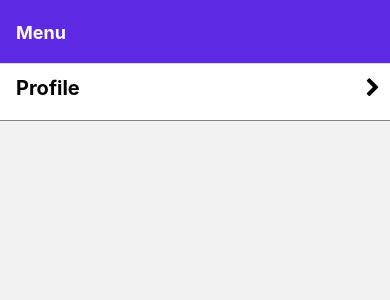
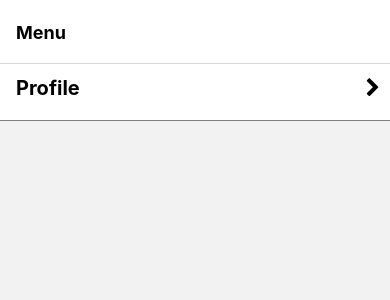
Before and after one commit to Maxtechnar/React_native, a React Native app: screen / in a window 390 px wide. Shown: the top 300 px of the page. Built offline with nearby package versions, Linux system fonts and the light colour scheme.

Commit message:
i created control for colors in status bar

```diff
--- a/nav/Nav.screen.js
+++ b/nav/Nav.screen.js
@@ -8,13 +8,15 @@ import { MENU, PROFILE } from '../config/constants';
 const Stack = createNativeStackNavigator();
 const Nav = () => {
     return (
-        <NavigationContainer>
+        <NavigationContainer onStateChange={() => {
+
+        }}>
             <Stack.Navigator initialRouteName={MENU}>
                 <Stack.Screen options={{
                     headerStyle: {
-                        backgroundColor: colors.purple,
+                        backgroundColor: colors.white,
                     },
-                    headerTintColor: colors.white,
+                    headerTintColor: colors.black,
                     headerTitleStyle: {
                         fontWeight: 'bold',
                     }
--- a/screen/AboutMe/AboutMe.screen.js
+++ b/screen/AboutMe/AboutMe.screen.js
@@ -1,7 +1,8 @@
 import React from 'react';
-import { View, Text, Image, ScrollView } from 'react-native';
+import { View, Text, Image, ScrollView, StatusBar } from 'react-native';
 import styles from './AboutMe.styles';
 import ARRAY_OF_LINK from './AboutMe.constants';
+import colors from '../../res/colors';
 
 const AboutMe = () => {
     const card = ARRAY_OF_LINK.map(link => <Image
@@ -13,6 +14,7 @@ const AboutMe = () => {
     />)
     return (
         <ScrollView>
+            <StatusBar backgroundColor={colors.purple} barStyle="light-content" />
             <View style={styles.body}>
                 <Text style={styles.title}>About me</Text>
                 <Text style={styles.mainText}>Hello. I'm Max. I'm 25.I was born in Republic of Belarus.
--- a/screen/Menu/Menu.screen.js
+++ b/screen/Menu/Menu.screen.js
@@ -1,10 +1,13 @@
 import React from 'react';
+import { StatusBar } from 'react-native';
 import { ScrollView } from 'react-native-gesture-handler';
 import { TransitionOnProfile } from '../../components';
+import colors from '../../res/colors';
 
 const Menu = ({ navigation }) => {
     return (
         <ScrollView>
+            <StatusBar backgroundColor={colors.white} barStyle="dark-content" />
             <TransitionOnProfile onPress={() => navigation.navigate("Profile")} name={"Profile"} />
         </ScrollView>
     )
```
